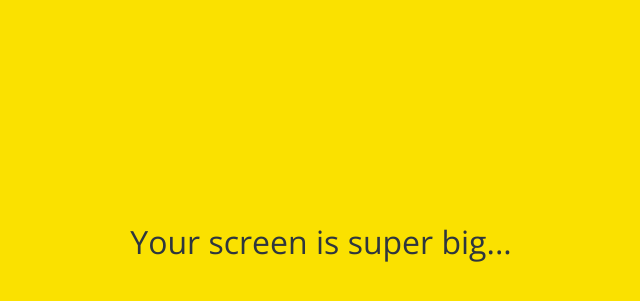
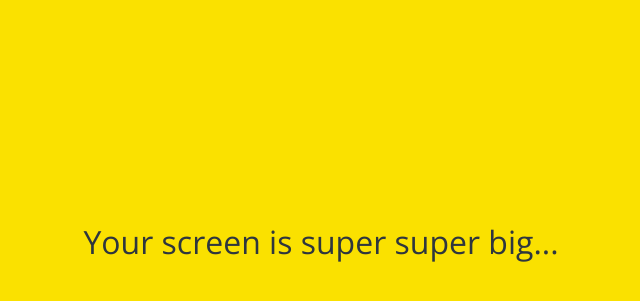
Before and after one commit to Amenable-C/kokoa-clone-2021, a plain HTML site: page index.html in a window 1280 px wide. Shown: the part 158-459 px from the top of the page, without its empty margins (319-959 px from the left). Drawn offline with nearby package versions, Linux system fonts and the light colour scheme.

Commit message:
superSuper

```diff
--- a/index.html
+++ b/index.html
@@ -37,7 +37,7 @@
       <a href="#">Fine Kokoa Account or Password</a>
     </form>
     <div id="no-mobile">
-      <span>Your screen is super big...</span>
+      <span>Your screen is super super big...</span>
     </div>
     <script
       src="https://kit.fontawesome.com/6478f529f2.js"
```
